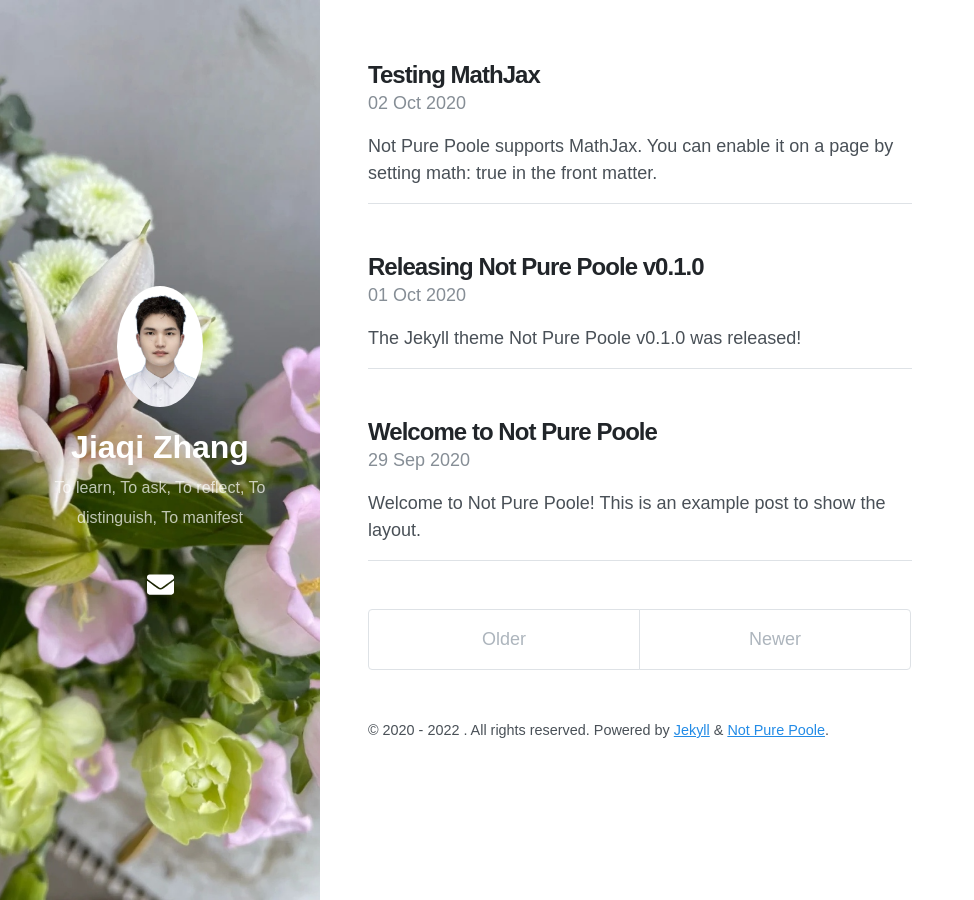
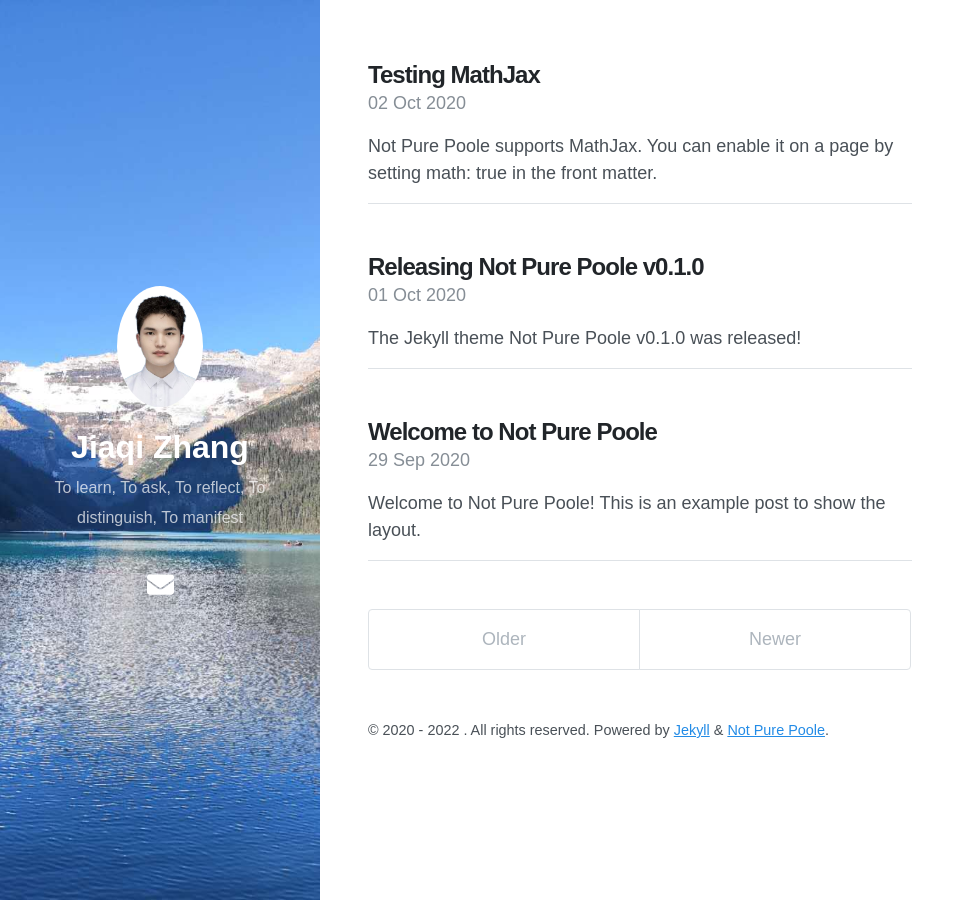
Before and after one commit to forwardPlus7/forwardPlus7.github.io, a Jekyll site: the page built from index.html, in a window 1280 px wide. Shown: the whole page, without its empty margins (0-974 px from the left). Built offline with Jekyll 4.4.1, drawn with Linux system fonts in a browser that asks for light colours; nearby versions of some CDN libraries; the list of posts is cut into pages by our own code.

Commit message:
Update _config.yml

```diff
--- a/_config.yml
+++ b/_config.yml
@@ -5,7 +5,7 @@ url:
 avatar: /jiaqi_icon.jpg
 paginate: 5
 permalink: pretty
-cover_image: /background.jpg
+cover_image: /new_bg.jpg
 
 # Gems
 plugins:
```
